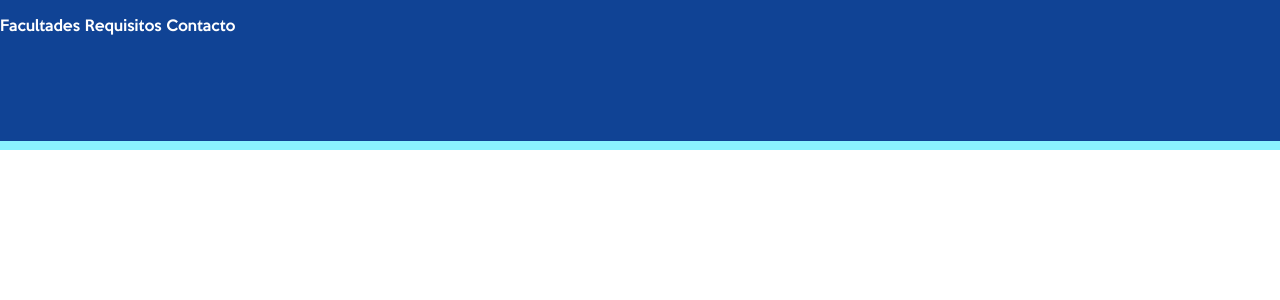
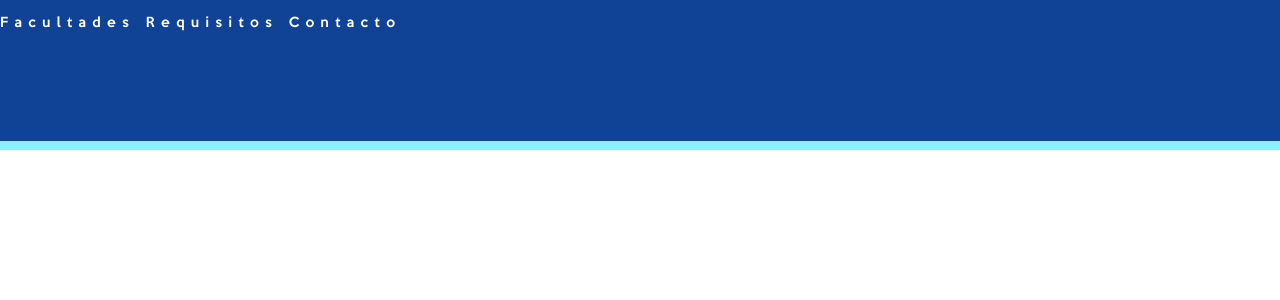
Before and after one commit to CamiloLira/uibero, a PHP site: page /admision.php in a window 1280 px wide. Shown: the top 300 px of the page. Run offline with PHP 8.4, Linux system fonts and the light colour scheme.

Commit message:
separacion de letras
agregue el letter spacyng

```diff
--- a/css/admision.css
+++ b/css/admision.css
@@ -47,12 +47,13 @@ body {
 /*CSS HEADER*/
 
 header {
-	background-color: #104395;
-	border-bottom: 9px solid #8af2ff;
-	color: white;
-	height: 141px;
-	font-size: .9em;
-	width: 100%;
+    background-color: #104395;
+    border-bottom: 9px solid #8af2ff;
+    color: white;
+    height: 141px;
+    letter-spacing: 0.5em;
+    font-size: .8em;
+    width: 100%;
 
 }
 
```
